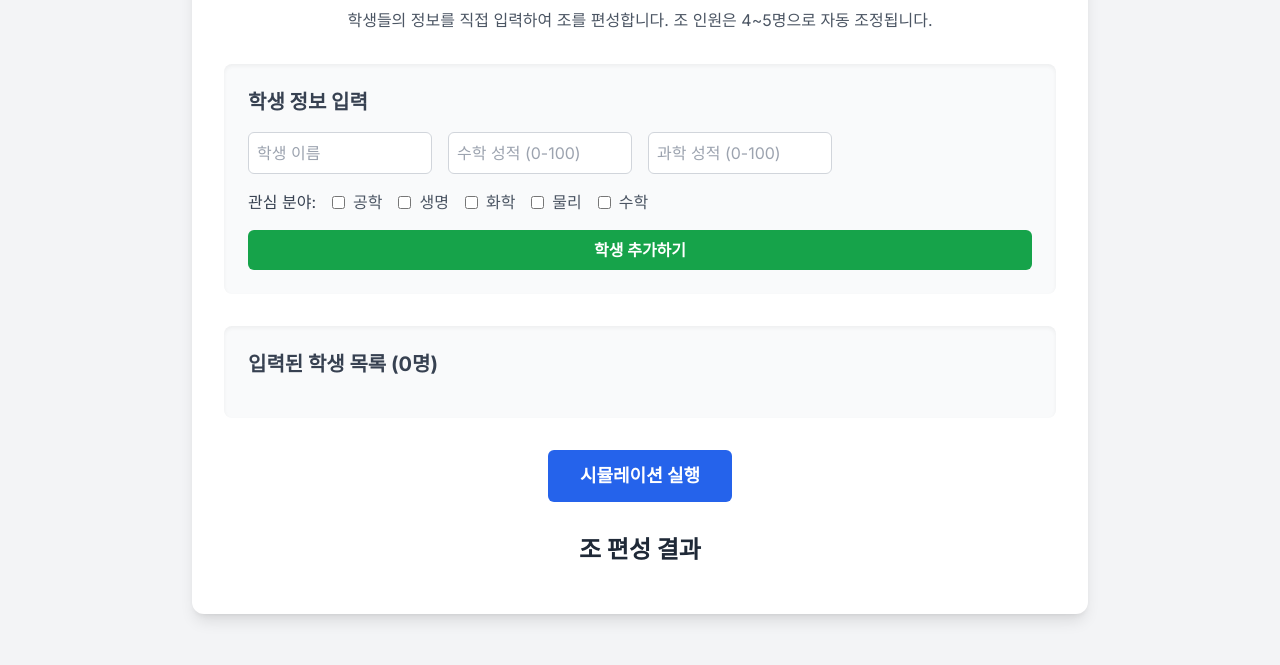
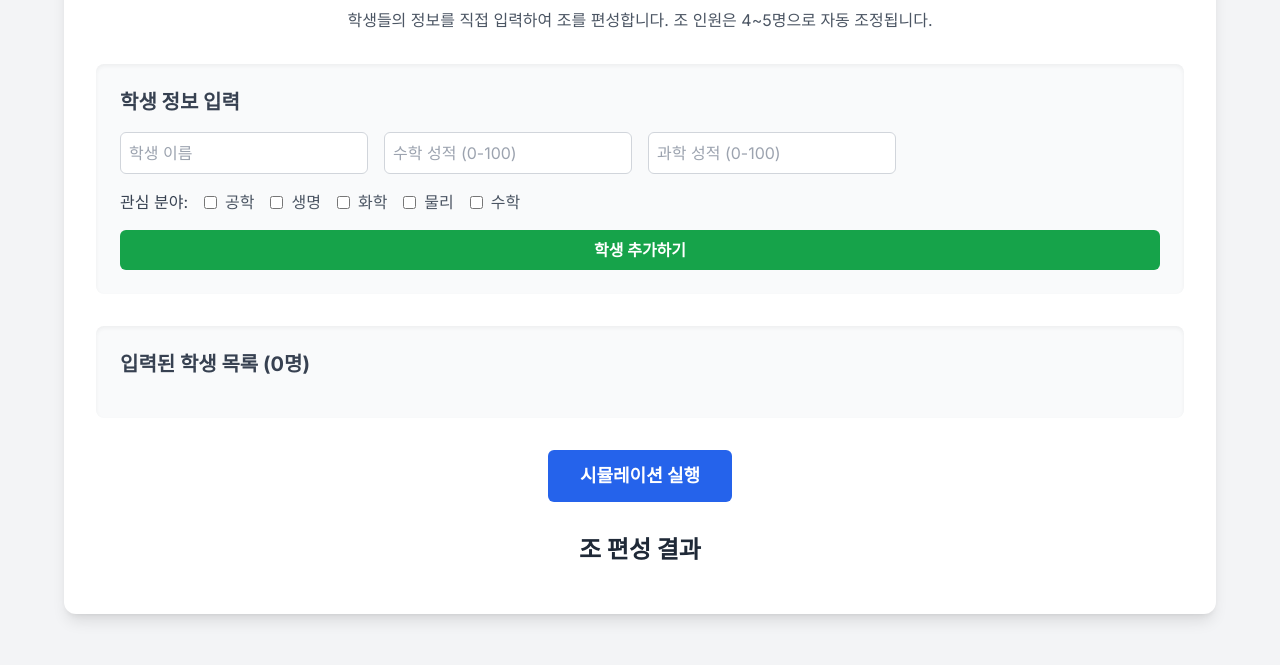
Before and after one commit to sun062/BCI, a plain HTML site: page BCI/htmls/index2.html in a window 1280 px wide. Shown: the part 135-800 px from the top of the page. Drawn offline with nearby package versions, Linux system fonts and the light colour scheme.

Commit message:
Update index2.html

```diff
--- a/BCI/htmls/index2.html
+++ b/BCI/htmls/index2.html
@@ -18,7 +18,7 @@
     </style>
 </head>
 <body class="bg-gray-100 min-h-screen flex items-center justify-center p-4">
-    <div class="bg-white p-8 rounded-xl shadow-lg w-full max-w-4xl">
+    <div class="bg-white p-8 rounded-xl shadow-lg w-full max-w-6xl">
         <h1 class="text-3xl font-bold text-center mb-6 text-gray-800">학생 조 편성 시뮬레이션</h1>
         <p class="text-center text-gray-600 mb-8">
             학생들의 정보를 직접 입력하여 조를 편성합니다. 조 인원은 4~5명으로 자동 조정됩니다.
```
